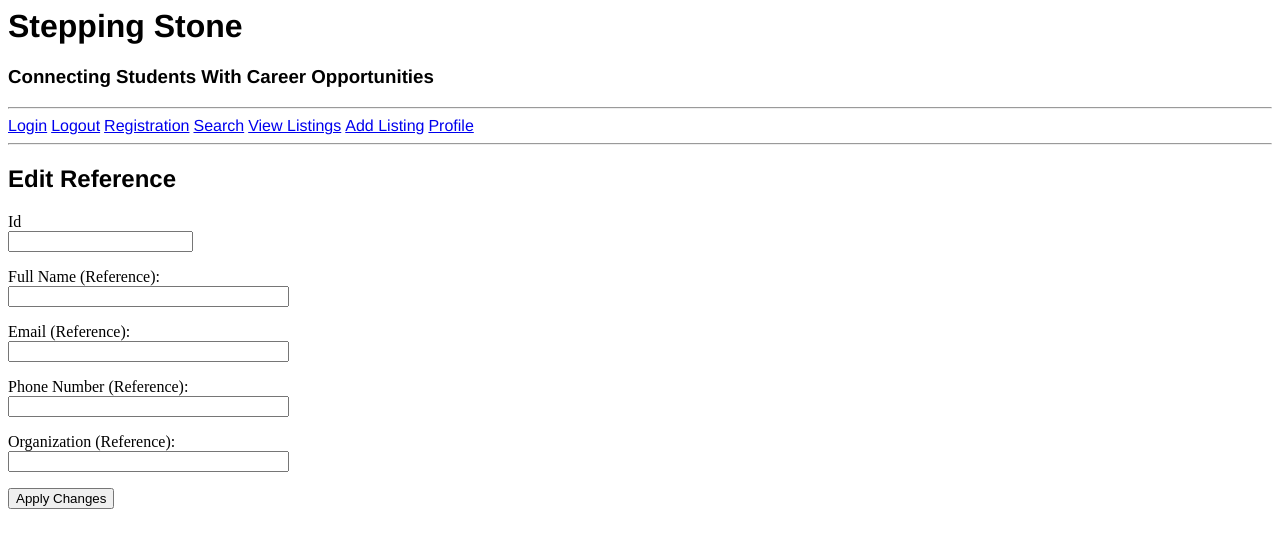
After one commit to ErikSchuessler/steppingstonedev, a Flask app: page /edit_reference in a window 1280 px wide. The commit adds this page. Shown: the top 548 px of the page. Run offline with Flask 2, Linux system fonts and the light colour scheme; a user stored in the database is signed in; tables that the repository leaves empty hold one stand-in row (values such as "Sample post").

Commit message:
added ability to add, edit, and delete references in user profile. added working apply functionality.

```diff
--- a/app/forms.py
+++ b/app/forms.py
@@ -57,9 +57,10 @@ class JobHistoryForm(FlaskForm):
     submit = SubmitField('Apply Changes')
 
 class ReferencesForm(FlaskForm):
+    id = IntegerField('Id')
     name = StringField("Full Name (Reference): ", validators=[DataRequired()])
     email = StringField("Email (Reference): ", validators=[DataRequired()])
-    phoneNumber = StringField("Phone # (Reference): ", validators=[DataRequired()])
+    phoneNumber = StringField("Phone Number (Reference): ", validators=[DataRequired()])
     organization = StringField("Organization (Reference): ", validators=[DataRequired()])
 
     submit = SubmitField('Apply Changes')
--- a/app/routes.py
+++ b/app/routes.py
@@ -12,7 +12,7 @@ from app.forms import (
     ReferencesForm
 )
 from app import db
-from app.models import User, Listing, Profile, JobHistory, Reference
+from app.models import User, Listing, Profile, JobHistory, Reference, Application
 import sys
 
 @app.route('/')
@@ -77,18 +77,20 @@ def edit_profile():
 @app.route('/add_reference', methods=['GET','POST'])
 def add_reference():
     referencesForm = ReferencesForm()
+    userProfile = db.session.query(Profile).filter_by(userId = current_user.id).first()
 
     if referencesForm.validate_on_submit():
+        profileId = userProfile.id
         name = referencesForm.name.data
         email = referencesForm.email.data
-        phoneNumber = phoneNumber.referencesForm.data
-        organization = organization.referencesForm.data
+        phoneNumber = referencesForm.phoneNumber.data
+        organization = referencesForm.organization.data
 
-        reference = Reference(profiledId=1, name=name, email=email, phoneNumber=phoneNumber, organization=organization)
-        db.session.add(profile)
+        reference = Reference(profileId=profileId, name=name, email=email, phoneNumber=phoneNumber, organization=organization)
+        db.session.add(reference)
         db.session.commit()
         return redirect(url_for('profile'))
-    return render_template('add_reference.html')
+    return render_template('add_reference.html', referencesForm=referencesForm)
 
 @app.route('/add_job_history', methods=['GET','POST'])
 def add_job_history():
@@ -146,6 +148,46 @@ def delete_job():
     db.session.commit()
     return redirect(url_for('profile'))
 
+@app.route('/edit_reference', methods=['GET', 'POST'])
+def edit_reference():
+    referencesForm=ReferencesForm()
+    userProfile = db.session.query(Profile).filter_by(userId = current_user.id).first()
+    print(referencesForm.id.data)
+    if referencesForm.validate_on_submit():
+        userReference = db.session.query(Reference).filter_by(id = referencesForm.id.data).first()
+        userReference.name = referencesForm.name.data
+        userReference.phoneNumber = referencesForm.phoneNumber.data
+        userReference.email = referencesForm.email.data
+        userReference.organization = referencesForm.organization.data
+        db.session.commit()
+        return redirect(url_for('profile'))
+    else:
+        referenceId = request.args.get('referenceid')
+        userReference = db.session.query(Reference).filter_by(id = referenceId).first()
+        return render_template('edit_reference.html', referencesForm= ReferencesForm(), reference = userReference, profile = userProfile, errors = referencesForm.errors)
+
+@app.route('/delete_reference', methods=['GET', 'POST'])
+def delete_reference():
+    referenceId = request.args.get('referenceid')
+    userReference = db.session.query(Reference).filter_by(id = referenceId).first()
+    db.session.delete(userReference)
+    db.session.commit()
+    return redirect(url_for('profile'))
+
+@app.route('/apply', methods=['GET', 'POST'])
+def apply():
+    listingId = request.args.get('listingId')
+    print('*******************************************' + str(listingId))
+    profile = db.session.query(Profile).filter_by(userId = current_user.id).first()
+    print('*******************************************' + str(profile.id))
+    application = Application(profileId=profile.id, listingId=listingId)
+    db.session.add(application)
+    db.session.commit()
+    return redirect(url_for('view_listings'))
+
+
+
+
 @app.route('/add_listing', methods=['GET', 'POST'])
 def add_listing():
     form = ListingForm()
@@ -170,9 +212,11 @@ def add_listing():
 
 @app.route('/view_listings', methods=['GET', 'POST'])
 def view_listings():
-    all = db.session.query(Listing).all()
-    print(all, file=sys.stderr)
-    return render_template('view_listings.html', Listings=all)
+    allListings = db.session.query(Listing).all()
+    allApplications = db.session.query(Application).all()
+    profile = db.session.query(Profile).filter_by(userId = current_user.id).first()
+    print(allListings, file=sys.stderr)
+    return render_template('view_listings.html', Listings=allListings, Applications=allApplications, ProfileId = profile.id)
 
 @app.route('/registration')
 def register():
--- a/app/templates/base.html
+++ b/app/templates/base.html
@@ -30,18 +30,13 @@
         <h3 style=color:black>Connecting Students With Career Opportunities</h3>
         <hr>
         <div>
-<!--      <a href="/view_all">View All</a>
-          <a href="/sort_by_name">Sort by name</a>
-          <a href="/delete">Delete city</a>
-          <a href="/search">Search city</a>
-          <a href="/filter_population">Filter by population</a> -->
           <a href="/login">Login</a>
           <a href="/logout">Logout</a>
           <a href="/registration">Registration</a>
+          <a href="/search">Search</a>
           <a href="/view_listings">View Listings</a>
           <a href="/add_listing">Add Listing</a>
           <a href="/profile">Profile</a>
-
         </div>
         <hr>
         {% block content %}{% endblock %}
--- /dev/null
+++ b/app/templates/edit_reference.html
@@ -0,0 +1,58 @@
+{% extends "base.html" %}
+
+{% block content %}
+    <h2>Edit Reference</h2>
+    {% if errors: %}
+    <span style="color:red">{{errors}}</span>
+    {% endif %}
+    <form action="" method="post" novalidate>
+        {{ referencesForm.hidden_tag() }}
+
+        <p>
+            {{ referencesForm.id.label }}<br>
+            {% if reference == None: %}
+                {{ referencesForm.id(size=32) }}
+            {% else: %}
+                {{ referencesForm.id(value=reference.id) }}
+            {% endif %}
+        </p>
+
+        <p>
+            {{ referencesForm.name.label }}<br>
+            {% if reference == None: %}
+                {{ referencesForm.name(size=32) }}
+            {% else: %}
+                {{ referencesForm.name(value=reference.name) }}
+            {% endif %}
+        </p>
+
+        <p>
+            {{ referencesForm.email.label }}<br>
+            {% if reference == None: %}
+                {{ referencesForm.email(size=32) }}
+            {% else: %}
+                {{ referencesForm.email(value=reference.email) }}
+            {% endif %}
+        </p>
+
+        <p>
+            {{ referencesForm.phoneNumber.label }}<br>
+            {% if reference == None: %}
+                {{ referencesForm.phoneNumber(size=32) }}
+            {% else: %}
+                {{ referencesForm.phoneNumber(value=reference.phoneNumber) }}
+            {% endif %}
+        </p>
+
+        <p>
+            {{ referencesForm.organization.label }}<br>
+            {% if reference == None: %}
+                {{ referencesForm.organization(size=32) }}
+            {% else: %}
+                {{ referencesForm.organization(value=reference.organization) }}
+            {% endif %}
+        </p>
+
+        <p>{{ referencesForm.submit() }}</p>
+    </form>
+{% endblock %}
--- a/main.py
+++ b/main.py
@@ -4,7 +4,9 @@ from app.models import Roles
 import sys
 
 
-""" db.drop_all()
+#db.drop_all()
+
+"""
 db.create_all()
 
 role1 = Roles(description='Student')
@@ -15,6 +17,7 @@ db.session.add(role2)
 db.session.add(role3)
 """
 
+
 #use this and 'python3 main.py' at terminal to troubleshoot import errors
 #if __name__ == "__main__":
 #create_app().run()
```
Also changed, not shown: app/templates/add_reference.html (added, +30 -0 lines), app/templates/profile.html (+22 -8 lines), app/templates/search.html (added, +18 -0 lines), app/templates/view_listings.html (+17 -1 lines), 1 other file.
